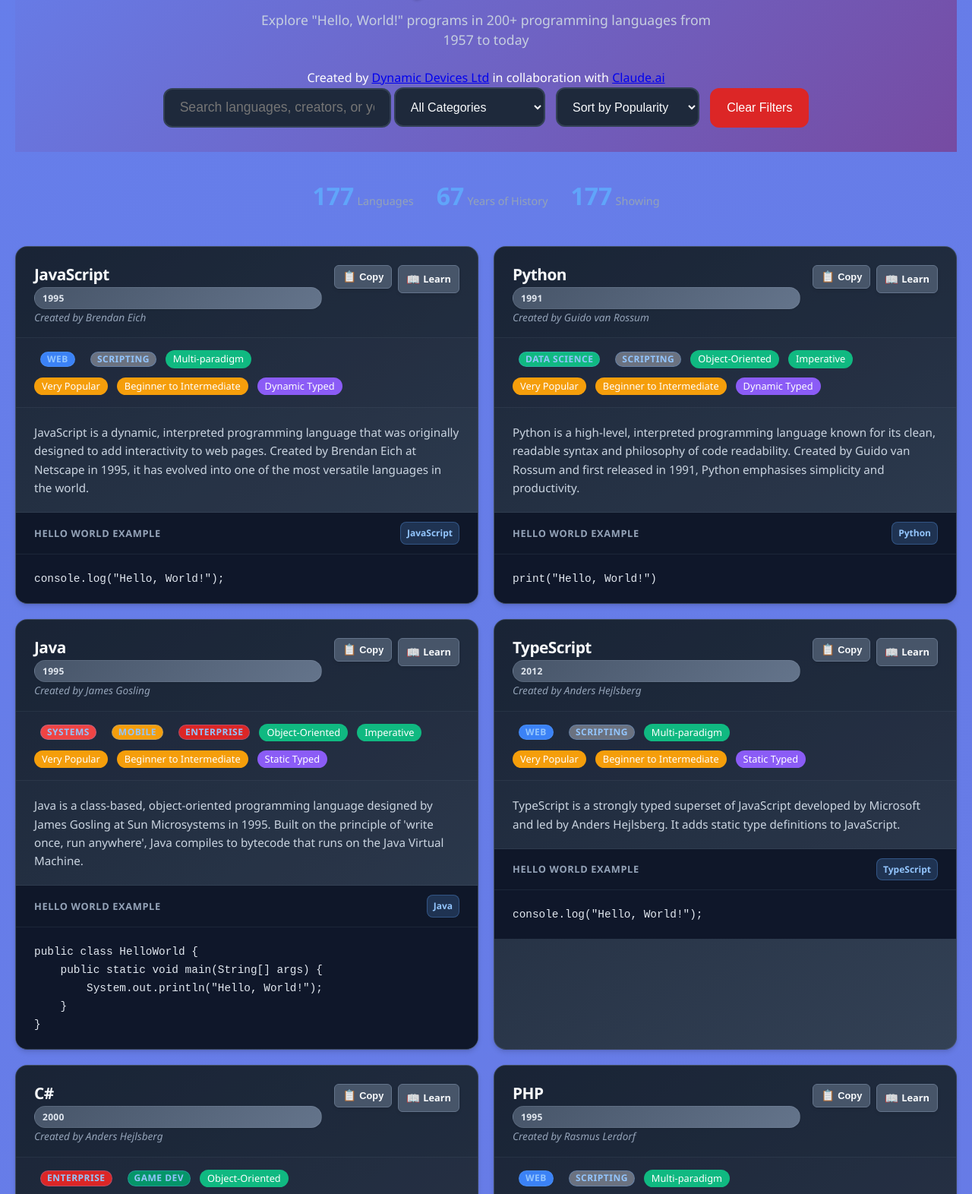
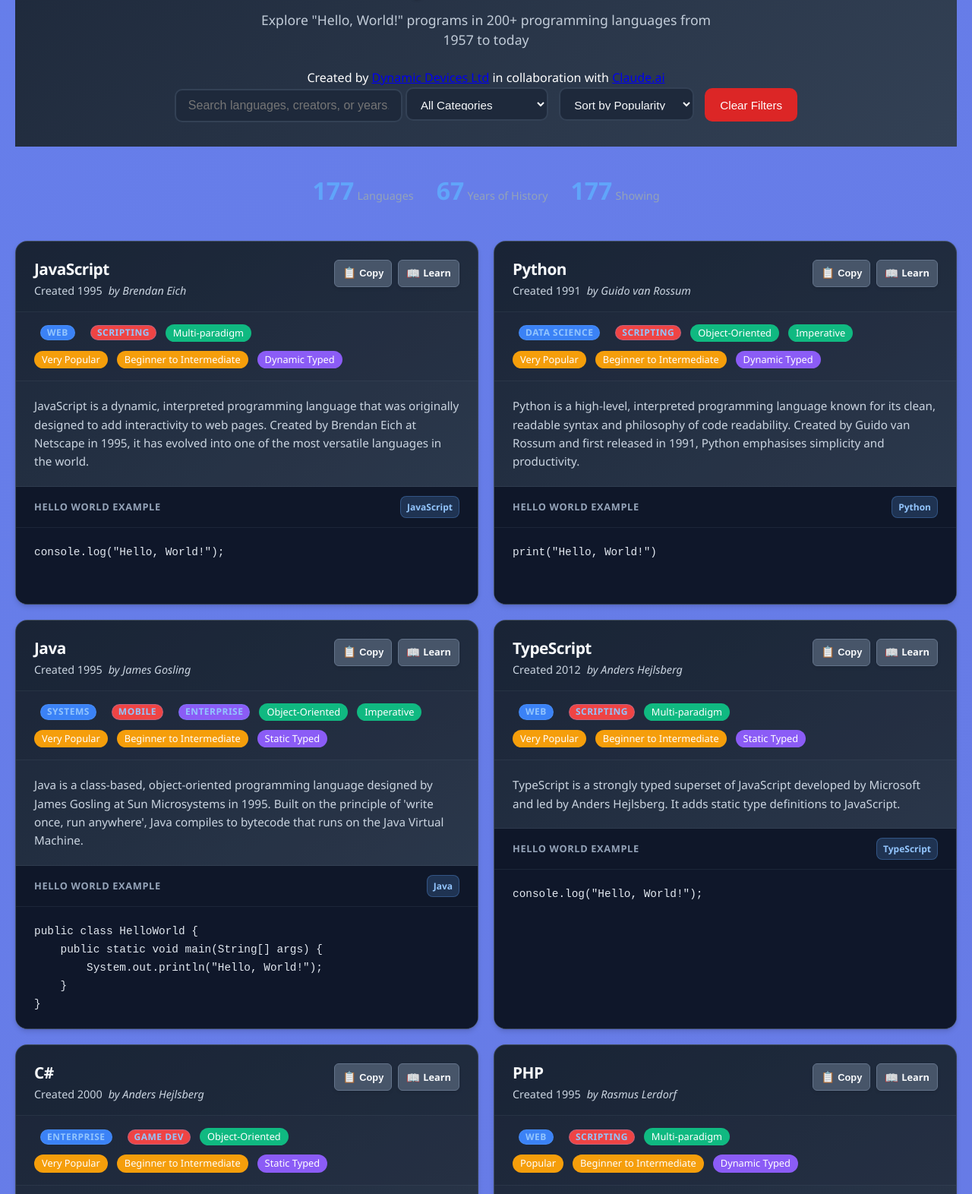
Before and after one commit to DynamicDevices/say-hello-code, a plain HTML site: page index.html in a window 1280 px wide. Shown: the part 119-1691 px from the top of the page at 76% size. Drawn offline with Linux system fonts and the light colour scheme.

Commit message:
Major UX improvements to language cards and overall theme
- Updated header background from purple to blue/slate gradient for better theme consistency
- Made controls section more compact with reduced padding and font sizes
- Restructured language card headers to put year and creator on same line with 'Created' prefix
- Made year and creator text non-selectable for better UX
- Standardized all badge styles (type, paradigm, popularity, difficulty, typing) with consistent:
  - Font family (Segoe UI)
  - Padding (4px 10px)
  - Border radius (14px)
  - Font size (0.8rem)
  - Font weight (500)
  - User-select: none
- Enhanced action buttons with consistent 36px height and better alignment
- Improved code section layout to fill entire available space with proper flex layout
- Added minimum height to language cards (400px) for better visual consistency
- Enhanced code block background to ensure full black coverage
- Added comprehensive color scheme for different language types with data attributes

```diff
--- a/css/styles.css
+++ b/css/styles.css
@@ -26,7 +26,7 @@
 .header {
     text-align: center;
     padding: 3rem 1rem 2rem;
-    background: linear-gradient(135deg, #667eea 0%, #764ba2 100%);
+    background: linear-gradient(135deg, #1e293b 0%, #334155 100%);
     color: white;
     margin-bottom: 2rem;
 }
@@ -122,7 +122,7 @@
     max-width: 800px;
     margin: 0 auto 30px;
     display: flex;
-    gap: 20px;
+    gap: 15px;
     align-items: center;
     justify-content: center;
     flex-wrap: wrap;
@@ -131,15 +131,15 @@
 .search-input {
     flex: 1;
     min-width: 300px;
-    padding: 15px 20px;
-    font-size: 1.1rem;
+    padding: 12px 16px;
+    font-size: 1rem;
     background: #1e293b;
     border: 2px solid #334155;
-    border-radius: 12px;
+    border-radius: 10px;
     color: #f8fafc;
     outline: none;
     transition: border-color 0.3s;
-    height: 52px;
+    height: 44px;
     box-sizing: border-box;
 }
 
@@ -151,7 +151,7 @@
     display: flex;
     align-items: center;
     gap: 10px;
-    height: 52px;
+    height: 44px;
 }
 
 .title {
@@ -176,16 +176,16 @@
 }
 
 .sort-select {
-    padding: 15px 16px;
-    font-size: 1rem;
+    padding: 12px 14px;
+    font-size: 0.95rem;
     background: #1e293b;
     border: 2px solid #334155;
-    border-radius: 12px;
+    border-radius: 10px;
     color: #f8fafc;
     outline: none;
     cursor: pointer;
     transition: border-color 0.3s;
-    height: 52px;
+    height: 44px;
     box-sizing: border-box;
 }
 
@@ -199,16 +199,16 @@
 }
 
 .clear-filters-btn {
-    padding: 15px 20px;
-    font-size: 1rem;
+    padding: 12px 18px;
+    font-size: 0.95rem;
     background: #dc2626;
     border: 2px solid #dc2626;
-    border-radius: 12px;
+    border-radius: 10px;
     color: #ffffff;
     outline: none;
     cursor: pointer;
     transition: all 0.3s;
-    height: 52px;
+    height: 44px;
     box-sizing: border-box;
     font-weight: 500;
 }
@@ -268,6 +268,9 @@
     transition: all 0.3s cubic-bezier(0.4, 0, 0.2, 1);
     box-shadow: 0 4px 6px rgba(0, 0, 0, 0.1), 0 1px 3px rgba(0, 0, 0, 0.08);
     position: relative;
+    display: flex;
+    flex-direction: column;
+    min-height: 400px;
 }
 
 .language-card::before {
@@ -324,7 +327,7 @@
     font-size: 1.5rem;
     font-weight: 700;
     color: #f8fafc;
-    margin: 0;
+    margin: 0 0 8px 0;
     letter-spacing: -0.025em;
     line-height: 1.2;
 }
@@ -339,19 +342,23 @@
     letter-spacing: 0.025em;
     border: 1px solid rgba(148, 163, 184, 0.2);
     box-shadow: 0 1px 2px rgba(0, 0, 0, 0.1);
+    user-select: none;
 }
 
 .language-year {
     color: #94a3b8;
     font-size: 0.9rem;
+    user-select: none;
 }
 
 .language-meta {
     display: flex;
     flex-wrap: wrap;
     gap: 8px;
-    margin-top: 4px;
     align-items: center;
+    color: #94a3b8;
+    font-size: 0.9rem;
+    user-select: none;
 }
 
 .language-creator {
@@ -359,6 +366,7 @@
     font-size: 0.9rem;
     font-weight: 500;
     font-style: italic;
+    user-select: none;
 }
 
 /* Language card metadata sections */
@@ -386,6 +394,7 @@
     display: flex;
     gap: 8px;
     flex-shrink: 0;
+    align-items: flex-start;
 }
 
 .modern-btn {
@@ -405,6 +414,8 @@
     border: 1px solid rgba(148, 163, 184, 0.2);
     box-shadow: 0 2px 4px rgba(0, 0, 0, 0.1);
     white-space: nowrap;
+    height: 36px;
+    box-sizing: border-box;
 }
 
 .modern-btn:hover {
@@ -460,9 +471,13 @@
     font-weight: 500;
 }
 
-.language-type {
-    background: #3b82f6;
-    color: white;
+/* Consistent badge styling for all language characteristics */
+.language-type,
+.language-paradigm,
+.language-popularity,
+.language-difficulty,
+.language-typing,
+.badge-popularity {
     padding: 4px 10px;
     border-radius: 14px;
     font-size: 0.8rem;
@@ -470,20 +485,12 @@
     margin-right: 4px;
     display: inline-block;
     line-height: 1.2;
+    color: white;
+    font-family: 'Segoe UI', Tahoma, Geneva, Verdana, sans-serif;
+    user-select: none;
 }
 
 /* Different colors for different language types */
-.language-type:nth-of-type(1) { background: #3b82f6; } /* Blue - Web */
-.language-type:nth-of-type(2) { background: #ef4444; } /* Red - Systems */
-.language-type:nth-of-type(3) { background: #8b5cf6; } /* Purple - Functional */
-.language-type:nth-of-type(4) { background: #f59e0b; } /* Orange - Mobile */
-.language-type:nth-of-type(5) { background: #10b981; } /* Green - Data Science */
-.language-type:nth-of-type(6) { background: #6b7280; } /* Gray - Scripting */
-.language-type:nth-of-type(7) { background: #dc2626; } /* Dark Red - Enterprise */
-.language-type:nth-of-type(8) { background: #7c3aed; } /* Indigo - Academic */
-.language-type:nth-of-type(9) { background: #059669; } /* Teal - Game Dev */
-
-/* Alternative approach using specific classes for better control */
 .language-type[data-type="Web"] { background: #3b82f6; }
 .language-type[data-type="Systems"] { background: #ef4444; }
 .language-type[data-type="Functional"] { background: #8b5cf6; }
@@ -494,91 +501,41 @@
 .language-type[data-type="Academic"] { background: #7c3aed; }
 .language-type[data-type="Game Dev"] { background: #059669; }
 .language-type[data-type="General Purpose"] { background: #64748b; }
+.language-type[data-type="Runtime"] { background: #0ea5e9; }
+.language-type[data-type="Backend"] { background: #6366f1; }
+.language-type[data-type="Emerging"] { background: #ec4899; }
+.language-type[data-type="Parallel"] { background: #84cc16; }
 
-.language-popularity {
+/* Default fallback for language types */
+.language-type:nth-of-type(1) { background: #3b82f6; }
+.language-type:nth-of-type(2) { background: #ef4444; }
+.language-type:nth-of-type(3) { background: #8b5cf6; }
+.language-type:nth-of-type(4) { background: #f59e0b; }
+.language-type:nth-of-type(5) { background: #10b981; }
+.language-type:nth-of-type(6) { background: #6b7280; }
+.language-type:nth-of-type(7) { background: #dc2626; }
+.language-type:nth-of-type(8) { background: #7c3aed; }
+.language-type:nth-of-type(9) { background: #059669; }
+
+/* Paradigm badges */
+.language-paradigm {
     background: #10b981;
-    color: white;
-    padding: 2px 8px;
-    border-radius: 12px;
-    font-size: 0.75rem;
-    font-weight: 500;
-    margin-right: 4px;
-    display: inline-block;
 }
 
-.language-creator {
-    color: #94a3b8;
-    font-size: 0.85rem;
+/* Popularity badges */
+.language-popularity,
+.badge-popularity {
+    background: #f59e0b;
 }
 
-/* New metadata styles */
-.language-paradigm {
-    background: #6366f1;
-    color: white;
-    padding: 2px 8px;
-    border-radius: 12px;
-    font-size: 0.75rem;
-    font-weight: 500;
-    margin-right: 4px;
-    display: inline-block;
+/* Difficulty badges */
+.language-difficulty {
+    background: #f59e0b;
 }
 
-/* Badge styling for paradigm and popularity */
-.language-paradigm {
-    background: #10b981;
-    color: white;
-    padding: 4px 10px;
-    border-radius: 14px;
-    font-size: 0.8rem;
-    font-weight: 500;
-    margin-right: 4px;
-    display: inline-block;
-    line-height: 1.2;
-}
-
-.language-popularity {
-    background: #f59e0b;
-    color: white;
-    padding: 4px 10px;
-    border-radius: 14px;
-    font-size: 0.8rem;
-    font-weight: 500;
-    margin-right: 4px;
-    display: inline-block;
-    line-height: 1.2;
-}
-
-.language-meta-extra {
-    margin-top: 6px;
-    display: flex;
-    flex-wrap: wrap;
-    gap: 6px;
-    padding-top: 6px;
-    border-top: 1px solid rgba(148, 163, 184, 0.2);
-}
-
-.language-difficulty {
-    background: #f59e0b;
-    color: white;
-    padding: 4px 10px;
-    border-radius: 14px;
-    font-size: 0.8rem;
-    font-weight: 500;
-    margin-right: 4px;
-    display: inline-block;
-    line-height: 1.2;
-}
-
+/* Typing badges */
 .language-typing {
     background: #8b5cf6;
-    color: white;
-    padding: 4px 10px;
-    border-radius: 14px;
-    font-size: 0.8rem;
-    font-weight: 500;
-    margin-right: 4px;
-    display: inline-block;
-    line-height: 1.2;
 }
 
 .copy-button {
@@ -618,6 +575,9 @@
 /* Code Section */
 .language-code-section {
     background: #0f172a;
+    flex: 1;
+    display: flex;
+    flex-direction: column;
 }
 
 .code-header {
@@ -627,6 +587,7 @@
     padding: 12px 24px;
     background: rgba(15, 23, 42, 0.8);
     border-bottom: 1px solid rgba(148, 163, 184, 0.1);
+    flex-shrink: 0;
 }
 
 .code-label {
@@ -650,10 +611,13 @@
 .code-container {
     position: relative;
     background: #0f172a;
+    flex: 1;
+    display: flex;
+    flex-direction: column;
 }
 
 .code-block {
-    background: transparent;
+    background: #0f172a;
     color: #e2e8f0;
     padding: 20px 24px;
     font-family: 'SF Mono', 'Monaco', 'Inconsolata', 'Roboto Mono', 'Consolas', 'Courier New', monospace;
@@ -663,6 +627,8 @@
     white-space: pre;
     margin: 0;
     border-radius: 0;
+    flex: 1;
+    min-height: 100px;
 }
 
 .code-block::-webkit-scrollbar {
--- a/index.html
+++ b/index.html
@@ -354,11 +354,11 @@
                         <!-- Card Header with Language Info -->
                         <div class="language-card-header">
                             <div class="language-title-section">
-                                <div class="language-title-row">
-                                    <h3 class="language-name">${escapeHtml(lang.name)}</h3>
-                                    <div class="language-year-badge">${lang.year}</div>
+                                <h3 class="language-name">${escapeHtml(lang.name)}</h3>
+                                <div class="language-meta">
+                                    <span class="language-year">Created ${lang.year}</span>
+                                    <span class="language-creator">by ${escapeHtml(lang.creator)}</span>
                                 </div>
-                                <div class="language-creator">Created by ${escapeHtml(lang.creator)}</div>
                             </div>
                             <div class="language-actions">
                                 <button class="copy-btn modern-btn" onclick="copyCode(${index}, this)">
```
